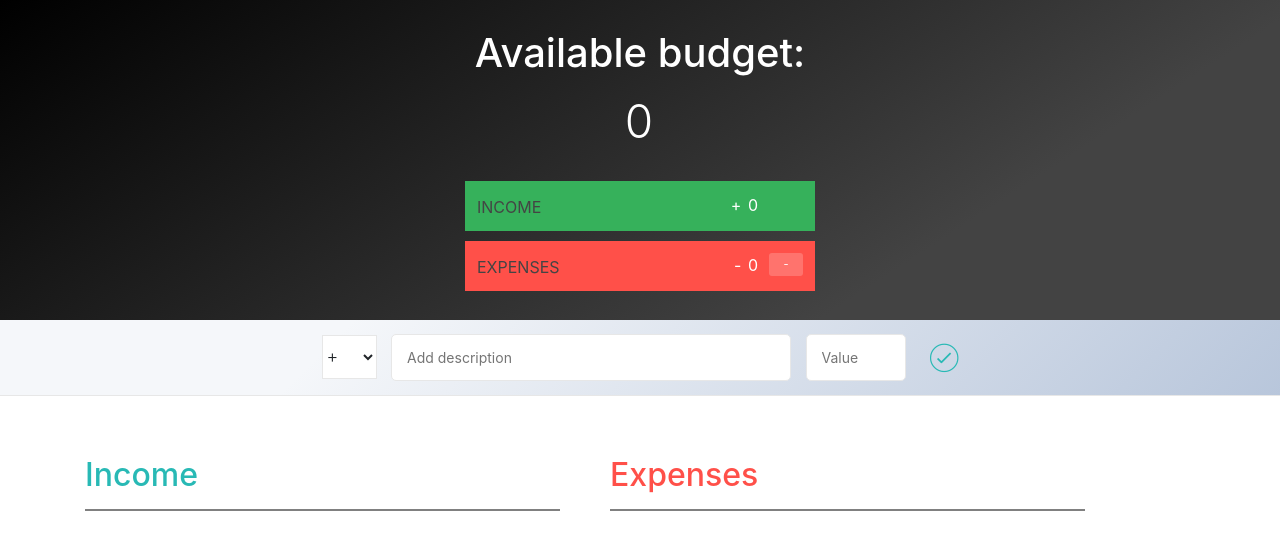
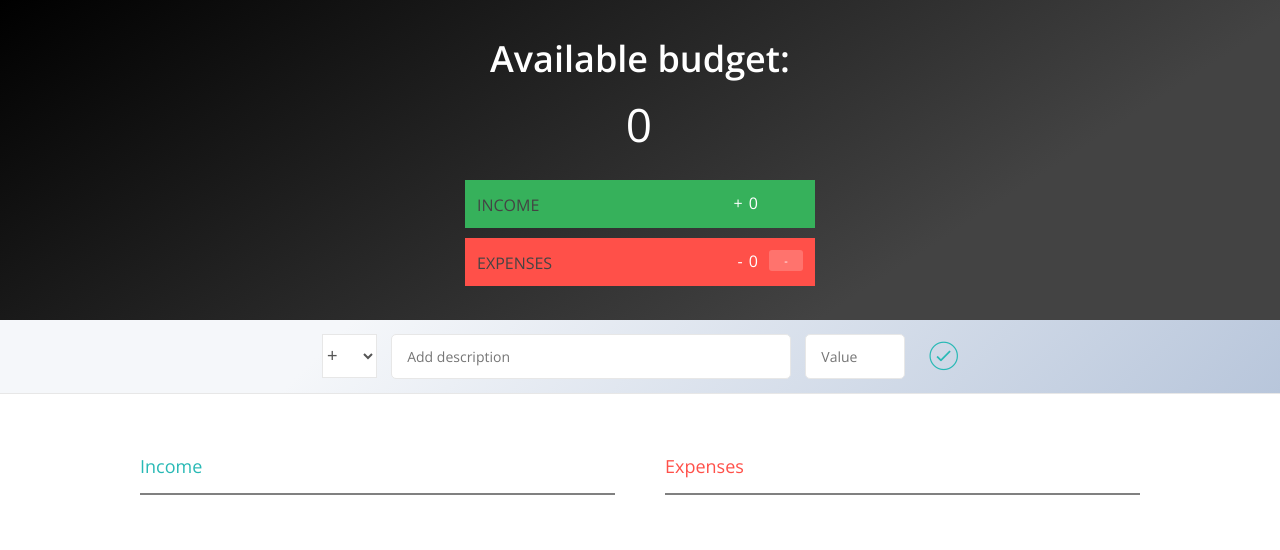
Before and after one commit to mrivasperez/Queso, a plain HTML site: page index.html in a window 1280 px wide. Drawn offline with nearby package versions, Linux system fonts and the light colour scheme.

Commit message:
removed bootstrap

```diff
--- a/index.html
+++ b/index.html
@@ -5,7 +5,7 @@
         <link href="https://fonts.googleapis.com/css?family=Open+Sans:100,300,400,600" rel="stylesheet" type="text/css">
         <link href="http://code.ionicframework.com/ionicons/2.0.1/css/ionicons.min.css" rel="stylesheet" type="text/css">
         <link type="text/css" rel="stylesheet" href="assets/style.css">
-        <link rel="stylesheet" href="https://stackpath.bootstrapcdn.com/bootstrap/4.4.1/css/bootstrap.min.css">
+        <!-- <link rel="stylesheet" href="https://stackpath.bootstrapcdn.com/bootstrap/4.4.1/css/bootstrap.min.css"> -->
         <title>Queso</title>
     </head>
     <body>
```
